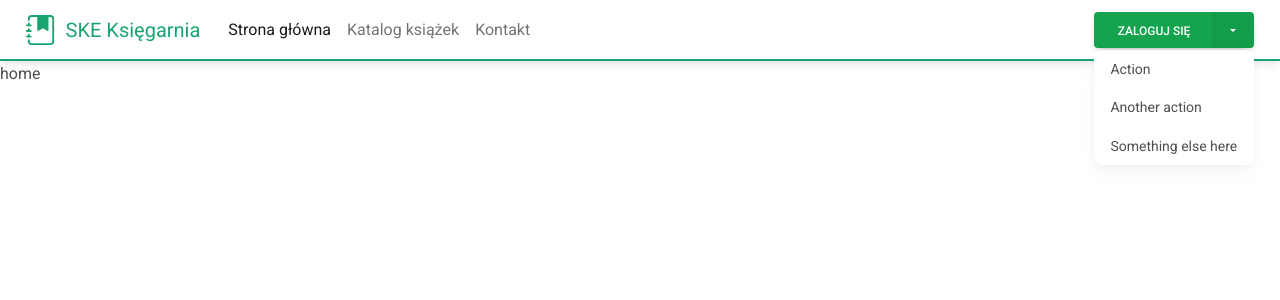
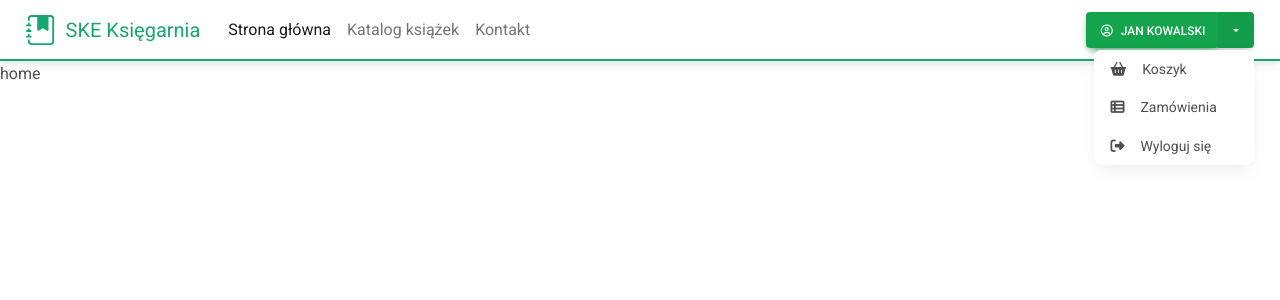
Before and after one commit to KWojcik243/SKE-FB-Book-shop, a React (Vite) app in the folder frontend/bookshop-frontend/: page / in a window 1280 px wide. Both pictures are taken after a click on the button 1233 px from the left and 29 px from the top of the page. Shown: the top 300 px of the page. Built offline with nearby package versions, Linux system fonts and the light colour scheme.

Commit message:
Added Login Button And Fixed 404 Page

```diff
--- a/frontend/bookshop-frontend/src/components/LoginNavBtn.jsx
+++ b/frontend/bookshop-frontend/src/components/LoginNavBtn.jsx
@@ -1,23 +1,25 @@
-import { MDBBtn, MDBDropdown, MDBDropdownItem, MDBDropdownMenu, MDBDropdownToggle } from 'mdb-react-ui-kit';
+import { MDBBtn, MDBDropdown, MDBDropdownItem, MDBDropdownMenu, MDBDropdownToggle, MDBIcon } from 'mdb-react-ui-kit';
 import React, { useState } from 'react';
 import { NavLink } from 'react-router-dom';
 
 export default function LoginNavBtn() {
-    const userData = {};
+    const userData = {name: "Jan", surname: "Kowalski"};
 
-    if (userData) {
+    if (userData.name && userData.name.length > 0) {
         return (<>
             <MDBDropdown className='btn-group' >
-                <MDBBtn className='btn-success'>Zaloguj się</MDBBtn>
-                <MDBDropdownToggle split className='btn-success'></MDBDropdownToggle>
+                <NavLink to="/account"><MDBBtn className='btn-success' style={{paddingInline: "15px"}}><MDBIcon far icon="user-circle" className='me-2' />{userData.name + " " + userData.surname}</MDBBtn></NavLink>
+                <MDBDropdownToggle split className='btn-success' style={{paddingInline: "15px"}}></MDBDropdownToggle>
                 <MDBDropdownMenu>
-                    <MDBDropdownItem link>Action</MDBDropdownItem>
-                    <MDBDropdownItem link>Another action</MDBDropdownItem>
-                    <MDBDropdownItem link>Something else here</MDBDropdownItem>
+                    <li><NavLink to="/basket" className='dropdown-item'><MDBIcon fas icon="shopping-basket" className='me-3' />Koszyk</NavLink></li>
+                    <li><NavLink to="/orders" className='dropdown-item'><MDBIcon fas icon="th-list"  className='me-3' />Zamówienia</NavLink></li>
+                    <li><NavLink to="/logout" className='dropdown-item'><MDBIcon fas icon="sign-out-alt"  className='me-3' />Wyloguj się</NavLink></li>
                 </MDBDropdownMenu>
             </MDBDropdown>
         </>)
     } else {
-        return (<>X</>)
+        return (<>
+            <NavLink to="/login"><MDBBtn className='btn-success' style={{paddingInline: "15px"}} ><MDBIcon fas icon="sign-in-alt" className='me-2' />Zaloguj się</MDBBtn></NavLink>
+        </>)
     }
 }
--- a/frontend/bookshop-frontend/src/pages/NotFoundPage.jsx
+++ b/frontend/bookshop-frontend/src/pages/NotFoundPage.jsx
@@ -10,12 +10,12 @@ export default function NotFoundPage() {
             <MDBContainer>
                 <MDBRow>
                     <MDBCol>
-                        <section class="my-5 text-center">
-                            <h1 class="display-3">Błąd 404</h1>
-                            <h5 class="mb-1">Nie oznaleziono strony</h5>
-                            <p class="mb-4 text-muted">{location.pathname}</p>
-                            <p class="mb-4">Szukana przez Ciebie strona nie istnieje lub nie masz wystarczających <br></br>uprawnień, aby uzyskać do niej dostęp.</p>
-                            <a href="/"><MDBBtn>Wróć na stronę główną</MDBBtn></a>
+                        <section className="my-5 text-center">
+                            <h1 className="display-3">Błąd 404</h1>
+                            <h5 className="mb-1">Nie oznaleziono strony</h5>
+                            <p className="mb-4 text-muted">{location.pathname}</p>
+                            <p className="mb-4">Szukana przez Ciebie strona nie istnieje lub nie masz wystarczających <br></br>uprawnień, aby uzyskać do niej dostęp.</p>
+                            <a href="/"><MDBBtn className='btn-success'>Wróć na stronę główną</MDBBtn></a>
                             </section>
                     </MDBCol>
                 </MDBRow>
```
